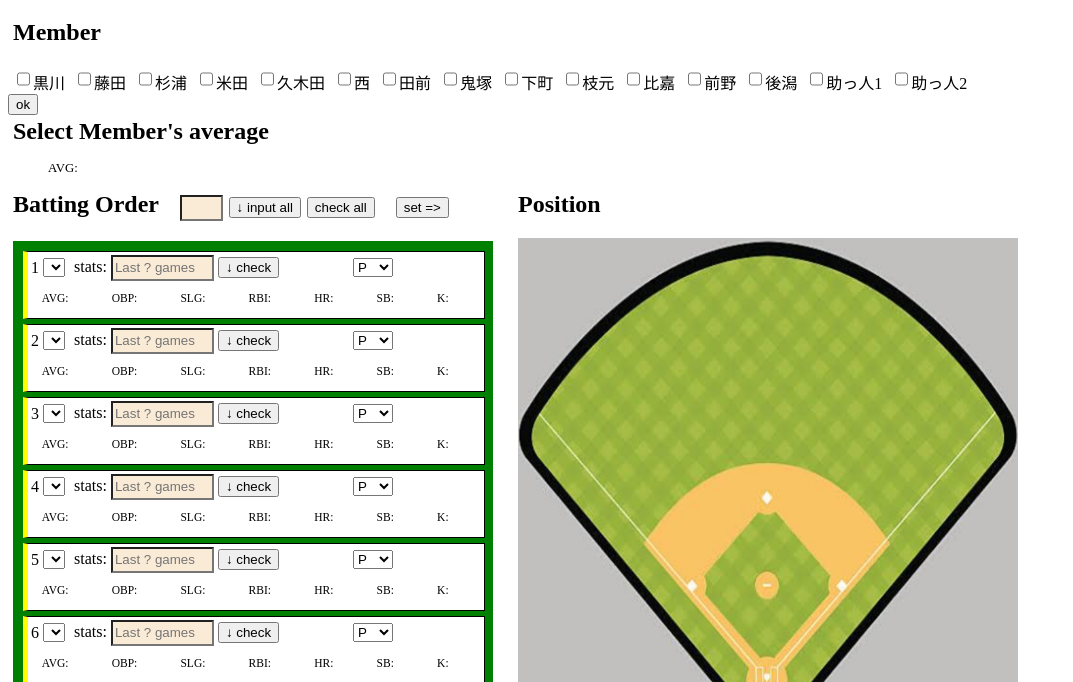
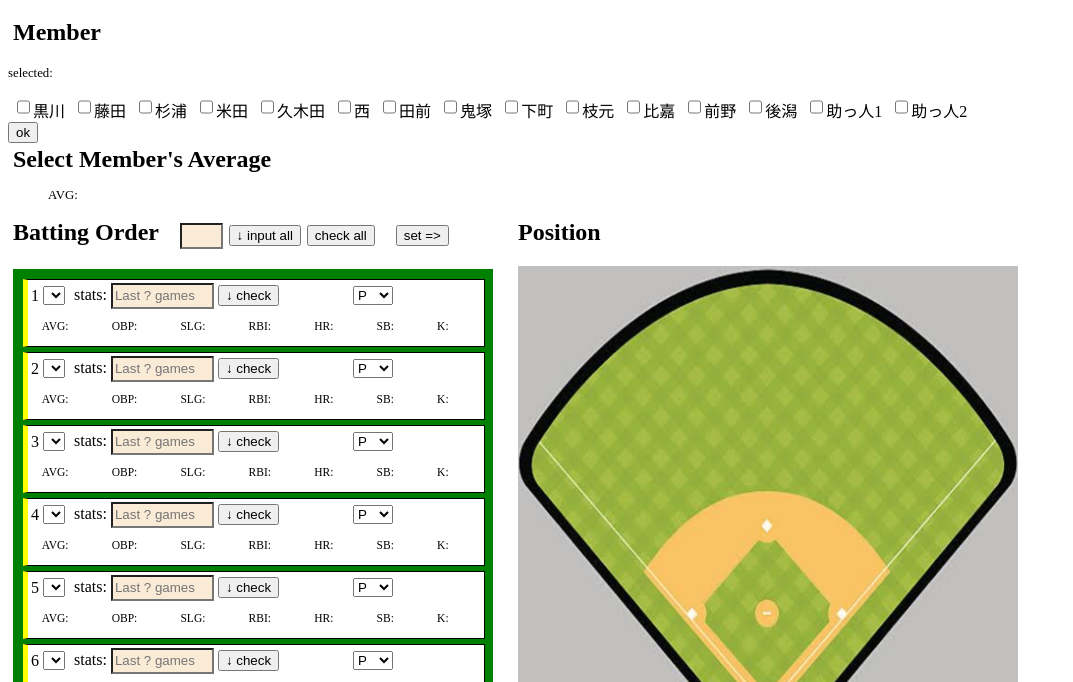
Before and after one commit to FujitaSho552/countries_next_game_plan, a plain HTML site: page index.html in a window 1280 px wide. Shown: the part 62-744 px from the top of the page, without its empty margins (0-1073 px from the left). Drawn offline with Linux system fonts and the light colour scheme.

Commit message:
Update index.html

```diff
--- a/index.html
+++ b/index.html
@@ -13,7 +13,7 @@
   <link rel="stylesheet" href="presen.css">
   <h1>⚾️Next Game Plan⚾️</h1>
   <div>
-  <h2 class="title1">Member</h2>
+  <h2 class="title1">Member</h2><p id="counter" >selected:</p><p id="counterValue" ></p>
     <label class="memberName"><input type="checkbox" name="member" value="黒川">黒川</label>
     <label class="memberName"><input type="checkbox" name="member" value="藤田">藤田</label>
     <label class="memberName"><input type="checkbox" name="member" value="杉浦">杉浦</label>
@@ -149,7 +149,7 @@
       </div>
     </div>
   <div>
-    <h2 class="memberAverage">Select Member's average</h2>
+    <h2 class="memberAverage">Select Member's Average</h2>
     <div class="teamAvg"><p>AVG:</p><p id="memberAvg"></p></div>
   </div>
   <div class="mainContent">
@@ -328,6 +328,7 @@
     <h2 class="title2">Position</h2>
       <div class="diffence">
         <img src="field.png"/>
+        <p id="maxStatsNumber" ></p>
         <p id="pitcher"></p>
         <p id="catcher"></p>
         <p id="firstBaseMan"></p>
```
